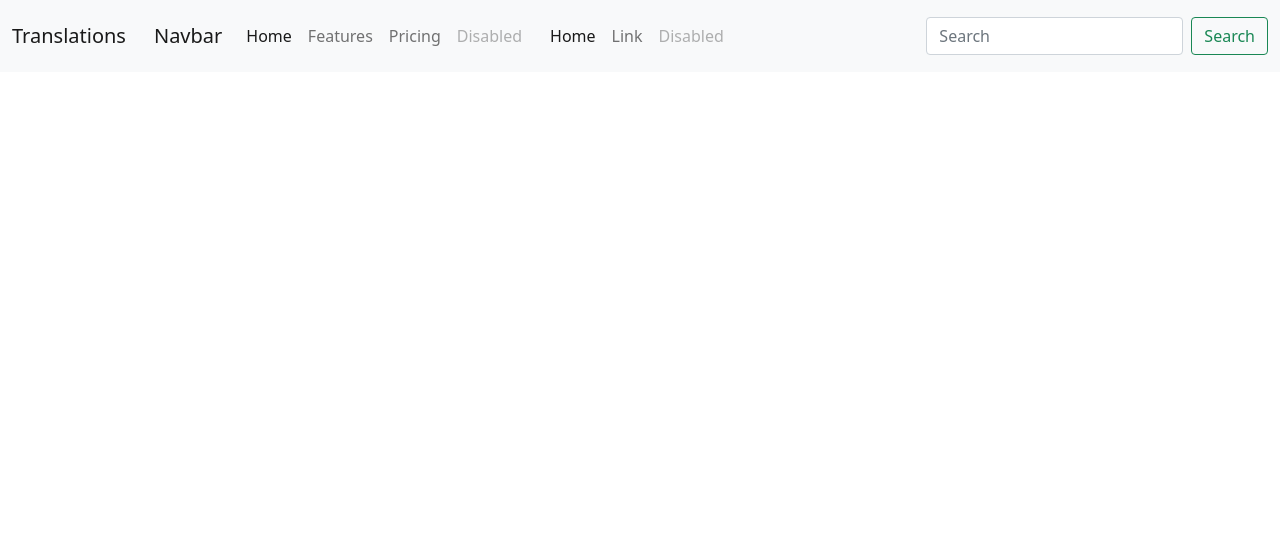
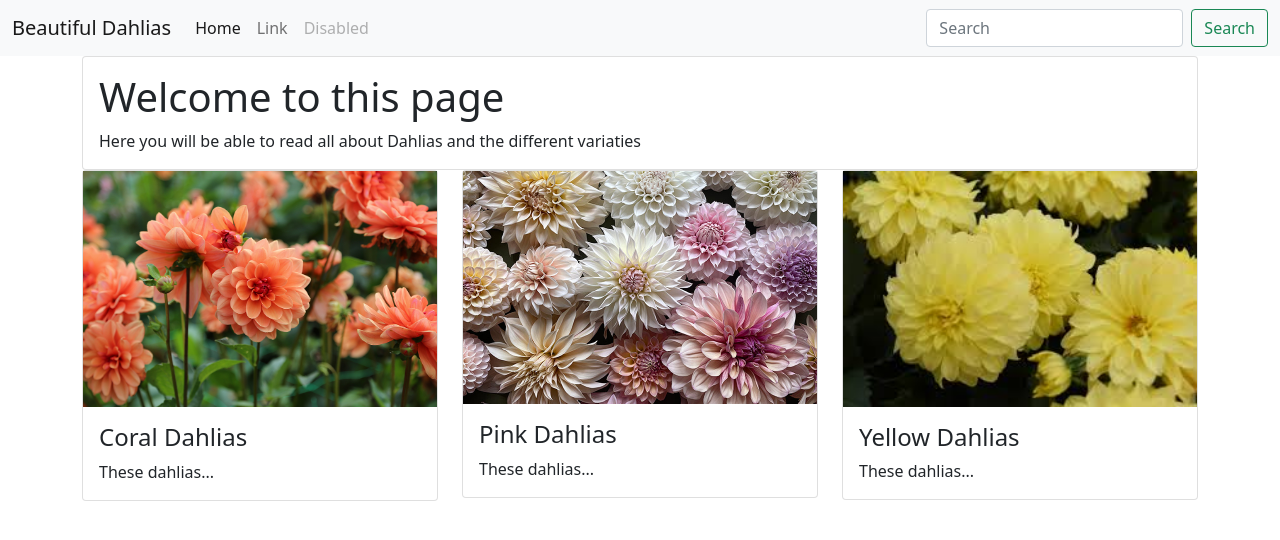
Before and after one commit to soellmi/Bootstrap, a plain HTML site: page index.html in a window 1280 px wide. Drawn offline with nearby package versions, Linux system fonts and the light colour scheme.

Commit message:
some changes
all cards added
footer added
new html page added

```diff
--- a/index.html
+++ b/index.html
@@ -4,6 +4,7 @@
     <meta charset="UTF-8">
     <meta http-equiv="X-UA-Compatible" content="IE=edge">
     <meta name="viewport" content="width=device-width, initial-scale=1.0">
+    <script src="https://kit.fontawesome.com/65c81a548f.js" crossorigin="anonymous"></script>
     <!-- CSS only -->
 <link href="https://cdn.jsdelivr.net/npm/bootstrap@5.1.3/dist/css/bootstrap.min.css" rel="stylesheet" integrity="sha384-1BmE4kWBq78iYhFldvKuhfTAU6auU8tT94WrHftjDbrCEXSU1oBoqyl2QvZ6jIW3" crossorigin="anonymous">
 
@@ -19,32 +20,7 @@
               <button class="navbar-toggler" type="button" data-bs-toggle="collapse" data-bs-target="#navbarTogglerDemo03" aria-controls="navbarTogglerDemo03" aria-expanded="false" aria-label="Toggle navigation">
                 <span class="navbar-toggler-icon"></span>
               </button>
-              <a class="navbar-brand" href="#">Translations</a>
-              <div class="navbar navbar-expand-lg navbar-light bg-light">
-                <div class="container-fluid">
-                  <a class="navbar-brand" href="#">Navbar</a>
-                  <button class="navbar-toggler" type="button" data-bs-toggle="collapse" data-bs-target="#navbarNav" aria-controls="navbarNav" aria-expanded="false" aria-label="Toggle navigation">
-                    <span class="navbar-toggler-icon"></span>
-                  </button>
-                  <div class="collapse navbar-collapse" id="navbarNav">
-                    <ul class="navbar-nav">
-                      <li class="nav-item">
-                        <a class="nav-link active" aria-current="page" href="#">Home</a>
-                      </li>
-                      <li class="nav-item">
-                        <a class="nav-link" href="#">Features</a>
-                      </li>
-                      <li class="nav-item">
-                        <a class="nav-link" href="#">Pricing</a>
-                      </li>
-                      <li class="nav-item">
-                        <a class="nav-link disabled">Disabled</a>
-                      </li>
-                    </ul>
-                  </div>
-                </div>
-            </div>
-
+              <a class="navbar-brand" href="#">Beautiful Dahlias</a>
               </ul>
               <div class="collapse navbar-collapse" id="navbarTogglerDemo03">
                 <ul class="navbar-nav me-auto mb-2 mb-lg-0">
@@ -66,6 +42,57 @@
             </div>
           </nav>
     </header>
+    <div class="container">
+      <div class="row">
+        <div class="column">
+          <div class="card">
+            <div class="card-body">
+              <h1>Welcome to this page</h1>
+              <p class="card-text">Here you will be able to read all about Dahlias and the different variaties</p>
+            </div>
+          </div>
+
+        </div>
+      </div>
+    </div>
+    <div class="container">
+    <div class="row row-cols-1 row-cols-md-3 g-4">
+      <div class="col">
+        <div class="card">
+          <img src="images/coral-dahlias.jpg" alt="Dahlias">
+            <div class="card-body">
+              <h4 class="card-title">Coral Dahlias</h4>
+              <p class="card-text">These dahlias...
+              </p>
+          </div>
+        </div>
+      </div>
+      <div class="col">
+        <div class="card">
+          <img src="images/pink-dahlias.jpg" alt="Dahlias">
+          <div class="card-body">
+            <h4 class="card-title">Pink Dahlias</h4>
+            <p class="card-text">These dahlias...
+            </p>
+          </div>
+        </div>
+      </div>
+      <div class="col">
+        <div class="card">
+          <img src="images/yellow-dahlias.jpg" alt="">
+          <div class="card-body">
+            <h4 class="card-title">Yellow Dahlias</h4>
+            <p class="card-text">These dahlias...
+            </p>
+          </div>
+        </div>
+      </div>
+    </div>
+  </div>
+  <footer>
+
+  </footer>
 
 </body>
+
 </html>
```
Also changed, not shown: coral-dahlias.html (added), images/coral-dahlias.jpg (added), images/facebook-brands.svg (added), images/instagram-brands.svg (added), images/orange-dahlias.jpg (added), images/pink-dahlias.jpg (added), images/red-dahlias.jpg (added), images/white-dahlias.jpg (added), images/yellow-dahlias.jpg (added), images/youtube-brands.svg (added).
